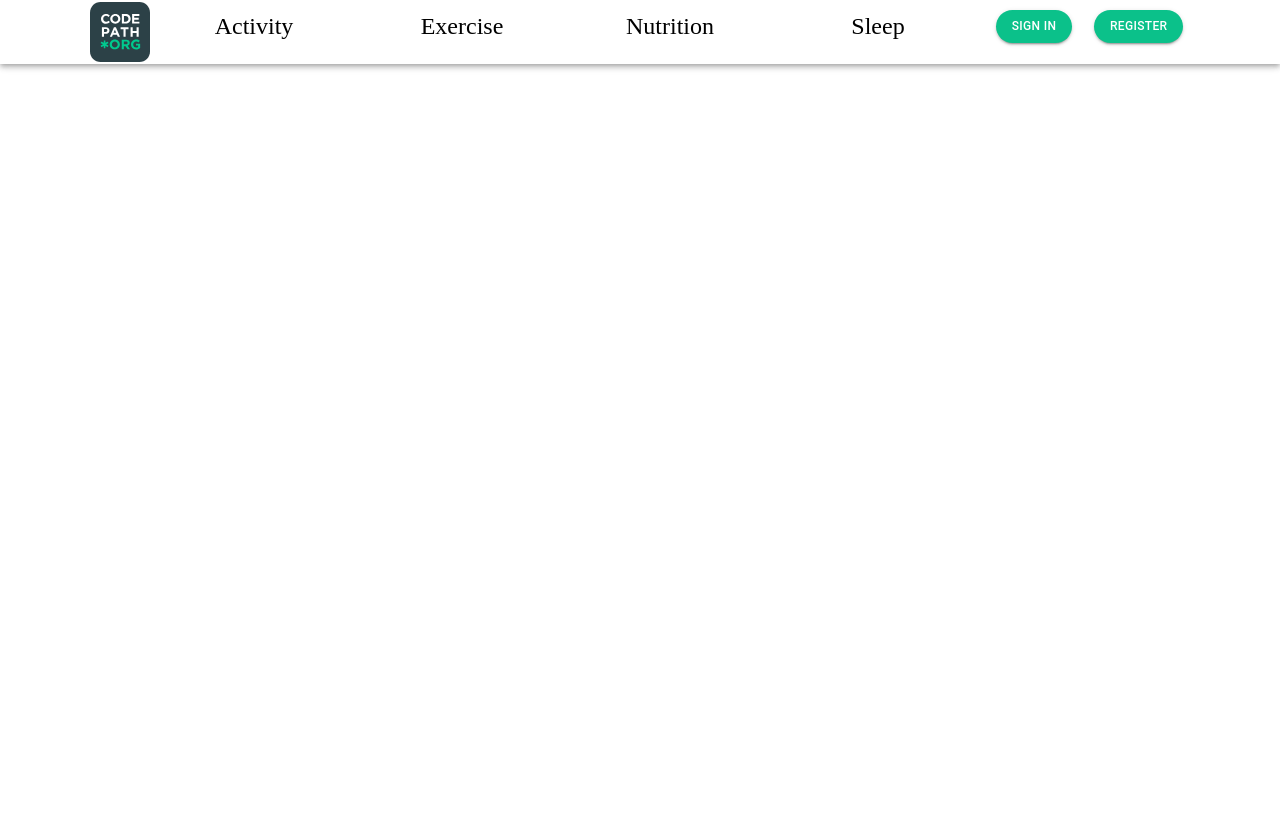
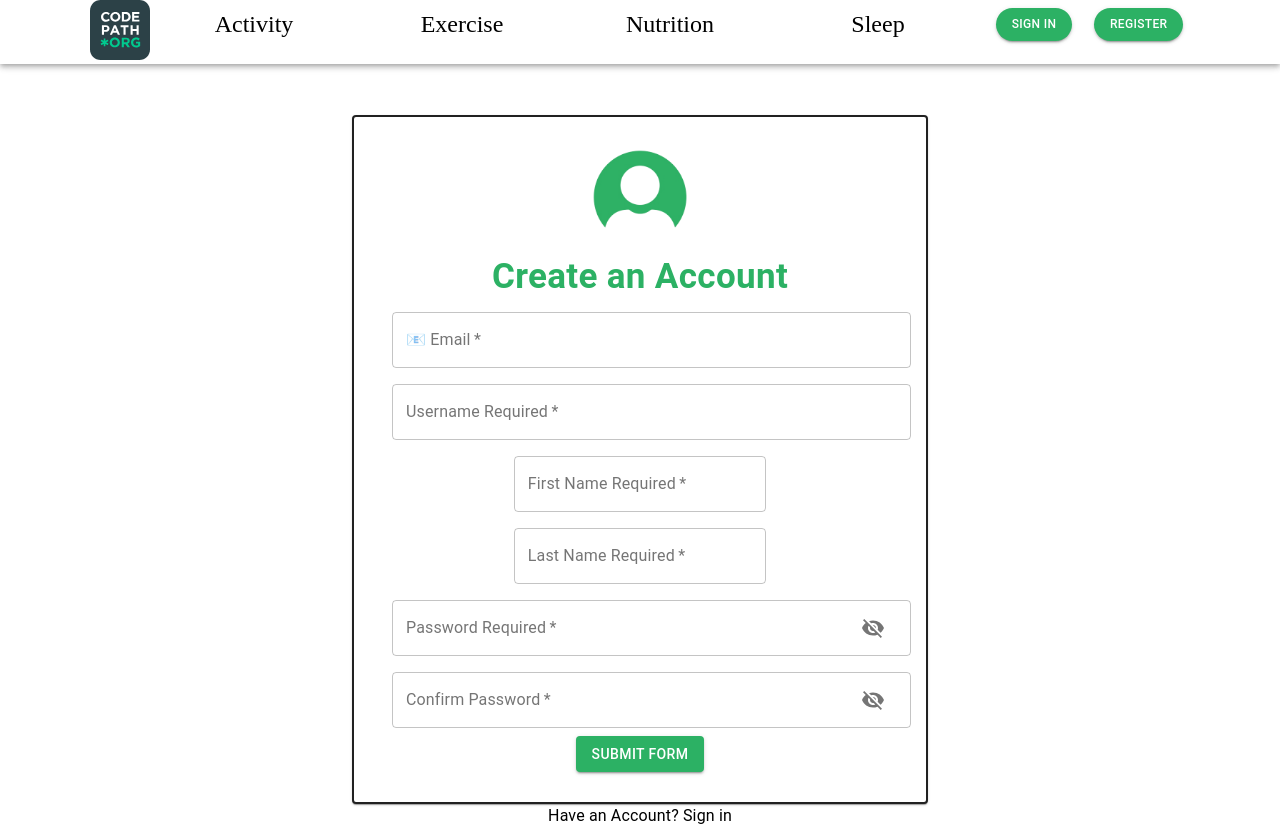
Before and after one commit to kschrock/life-tracker, a React (Create React App) app in the folder life-tracker-frontend/: page /register in a window 1280 px wide. Before the commit the page ends 800 px from the top, so only its background shows below. Built offline with nearby package versions, Linux system fonts and the light colour scheme; no server answers.

Commit message:
Added Register Form, added form png, and updated button colors on nav.

```diff
--- a/life-tracker-frontend/src/components/App/App.js
+++ b/life-tracker-frontend/src/components/App/App.js
@@ -2,6 +2,7 @@ import { BrowserRouter, Routes, Route } from 'react-router-dom';
 import './App.css';
 import Navbar from '../Navbar/Navbar';
 import Home from '../Home/Home';
+import Register from '../Register/Register';
 
 export const URL = process.env.REACT_APP_REMOTE_HOST_URL || "http://localhost:3001"
 
@@ -10,11 +11,12 @@ function App() {
 
   return (
     <div className="App">
-      <Navbar />
      <BrowserRouter>
+        <Navbar />
 
      <Routes>
         <Route path="/" element={<Home/>} />
+        <Route path="/register" element={<Register/>} />
      </Routes>
      </BrowserRouter>
     </div>
--- a/life-tracker-frontend/src/components/Navbar/Navbar.css
+++ b/life-tracker-frontend/src/components/Navbar/Navbar.css
@@ -22,5 +22,8 @@
         width: 100%;
   }
 
-  .navmenu { margin: 0 auto }
+  .navmenu {
+        margin: 0 auto;
+        margin-Bottom: 2%  }
+
   .navlink { display: flex; justify-content: center }
--- a/life-tracker-frontend/src/components/Navbar/Navbar.js
+++ b/life-tracker-frontend/src/components/Navbar/Navbar.js
@@ -5,7 +5,7 @@ import { makeStyles } from "@material-ui/core";
 import './Navbar.css';
 import codepath from "../../assets/codepath.svg"
 import classNames from 'classnames'; //css and material ui style
-// import { Link } from "react-router-dom";
+import { Link } from 'react-router-dom';
 
 
 const useStyles = makeStyles((theme) => ({
@@ -45,7 +45,7 @@ const useStyles = makeStyles((theme) => ({
   },
   button:{
     borderRadius: 35,
-    backgroundColor: "#0BC18A",
+    backgroundColor: "#2CB164",
     padding: "6 6px",
     fontSize: "12px"
   }
@@ -61,8 +61,9 @@ export default function ButtonAppBar() {
         <Grid container className={classes.root} spacing={2}>
         <Grid item xs={12}>
         <Grid container justify="center" spacing={2}>
-
-            <img src={codepath} alt="logo" />
+            <Link to="/">
+            <img src={codepath}  alt="logo" />
+            </Link>
 
         <Grid item xs={2}>
           <Typography  className={classNames(classes.typography, "test", "topnav-centered")} variant="h5">Activity</Typography>
@@ -80,7 +81,7 @@ export default function ButtonAppBar() {
           <Button className={classes.button} variant="contained" color="primary"> Sign In </Button>
           </Grid>
           <Grid item xs={1}>
-          <Button className={classes.button}  variant="contained" color="primary">Register</Button>
+          <Button component={ Link } to="/register" className={classes.button}  variant="contained" color="primary">Register</Button>
           </Grid>
           </Grid>
       </Grid>
--- /dev/null
+++ b/life-tracker-frontend/src/components/Register/Register.css
@@ -0,0 +1,9 @@
+.moveFormDown {
+    margin-top:4%;
+}
+
+.formImage{
+    background-color: transparent;
+    width:100px;
+	height:100px;
+  }
--- /dev/null
+++ b/life-tracker-frontend/src/components/Register/Register.js
@@ -0,0 +1,171 @@
+import React from 'react';
+import { makeStyles } from '@material-ui/core/styles';
+import './Register.css';
+import { Card, Grid, Button } from '@material-ui/core';
+import { useState } from 'react';
+import { TextField, InputAdornment, IconButton, Typography } from "@material-ui/core";
+import Visibility from "@material-ui/icons/Visibility";
+import VisibilityOff from "@material-ui/icons/VisibilityOff";
+import form from "../../assets/form.png"
+const useStyles = makeStyles((theme) => ({
+  root: {
+    '& .MuiTextField-root': {
+      margin: theme.spacing(1),
+      width: '25ch',
+    },
+  },
+  card: {
+    width: "40%",
+    backgroundColor: 'white',
+    textAlign: 'center',
+    justifyContent: 'center',
+    alignContent: 'center',
+    padding: '30px',
+    border: "2px solid",
+  },
+  button:{
+    background: "#2CB164",
+  },
+  text:{
+    color: "#2CB164",
+    fontSize: 35,
+    fontWeight:"bold"
+  }
+}));
+
+
+export default function Register() {
+  const classes = useStyles();
+  const [showPassword, setShowPassword] = useState(false);
+  const handleClickShowPassword = () => setShowPassword(!showPassword);
+  const handleMouseDownPassword = () => setShowPassword(!showPassword);
+  const [password, setPassword] = useState('');
+  const [username, setUsername] = useState('');
+
+  const handleOnPasswordTextChange = (event) => {
+    setPassword(event.target.value);
+   // console.log(event.target.value)
+  }
+  const handleOnUsernameTextChange = (event) => {
+    setUsername(event.target.value);
+   // console.log(event.target.value)
+  }
+
+  // const handleOnSubmit = () => {
+  //   // { ...newTweet, id: oldTweets.length, name: userProfile.name, handle: userProfile.handle }
+  //   addTweet({
+  //     id: tweet.id,
+  //     name: tweet.name,
+  //     handle: tweet.handle,
+  //     text: tweet,
+  //     comments: tweet.comments,
+  //     retweets: tweet.retweets,
+  //     likes: tweet.likes,
+  //   })
+  //   setHidden("False");
+  //   // alert(tweet)
+  //   setTweet("")
+  // }
+
+  return (
+    <form className={classes.root} noValidate autoComplete="off">
+      <div className="moveFormDown">
+      <Grid container
+      className={classes.root}
+      spacing={0}
+      direction="column"
+      alignItems="center"
+      justify="center"
+      >
+        <Card className={classes.card}>
+          <img className="formImage" src={form} alt="head stick figure"></img>
+        <Typography className={classes.text}>Create an Account</Typography>
+      <TextField
+          required
+          id="email-required"
+          label="📧 Email"
+          // defaultValue="Enter Username:"
+          variant="outlined"
+          onChange={handleOnUsernameTextChange}
+          style = {{width: 519}}
+        />
+        <TextField
+          required
+          id="username-required"
+          label="Username Required"
+          // defaultValue="Enter Username:"
+          variant="outlined"
+          onChange={handleOnUsernameTextChange}
+          style = {{width: 519}}
+        />
+        <TextField
+          required
+          id="first-name"
+          label="First Name Required"
+          // defaultValue="Enter Username:"
+          variant="outlined"
+          onChange={handleOnUsernameTextChange}
+        />
+        <TextField
+          required
+          id="last-name"
+          label="Last Name Required"
+          // defaultValue="Enter Username:"
+          variant="outlined"
+          onChange={handleOnUsernameTextChange}
+        />
+        <TextField
+        required
+        style = {{width: 519}}
+        id="password-required"
+        label='Password Required'
+        variant="outlined"
+        type={showPassword ? "text" : "password"} // <-- This is where the magic happens
+        onChange={handleOnPasswordTextChange}
+        // defaultValue={"Enter Password:"}
+        InputProps={{ // <-- This is where the toggle button is added.
+          endAdornment: (
+            <InputAdornment position="end">
+            <IconButton
+            aria-label="toggle password visibility"
+            onClick={handleClickShowPassword}
+            onMouseDown={handleMouseDownPassword}
+          >
+          {showPassword ? <Visibility /> : <VisibilityOff />}
+        </IconButton>
+      </InputAdornment>
+       )
+       }}
+      />
+      <TextField
+        required
+        style = {{width: 519}}
+        id="confirm-password"
+        label='Confirm Password'
+        variant="outlined"
+        type={showPassword ? "text" : "password"} // <-- This is where the magic happens
+        onChange={handleOnPasswordTextChange}
+        // defaultValue={"Enter Password:"}
+        InputProps={{ // <-- This is where the toggle button is added.
+          endAdornment: (
+            <InputAdornment position="end">
+            <IconButton
+            aria-label="toggle password visibility"
+            onClick={handleClickShowPassword}
+            onMouseDown={handleMouseDownPassword}
+          >
+          {showPassword ? <Visibility /> : <VisibilityOff />}
+        </IconButton>
+      </InputAdornment>
+       )
+       }}
+      />
+      <br />
+      <Button display="block" className={classes.button} variant="contained" color="primary"> Submit Form </Button>
+      </Card>
+         </Grid>
+         <Typography>Have an Account? Sign in </Typography>
+      </div>
+    </form>
+  );
+}
```
Also changed, not shown: life-tracker-frontend/src/assets/form.png (added), life-tracker-frontend/src/components/SignIn/SignIn.css (added), life-tracker-frontend/src/components/SignIn/SignIn.js (added).
